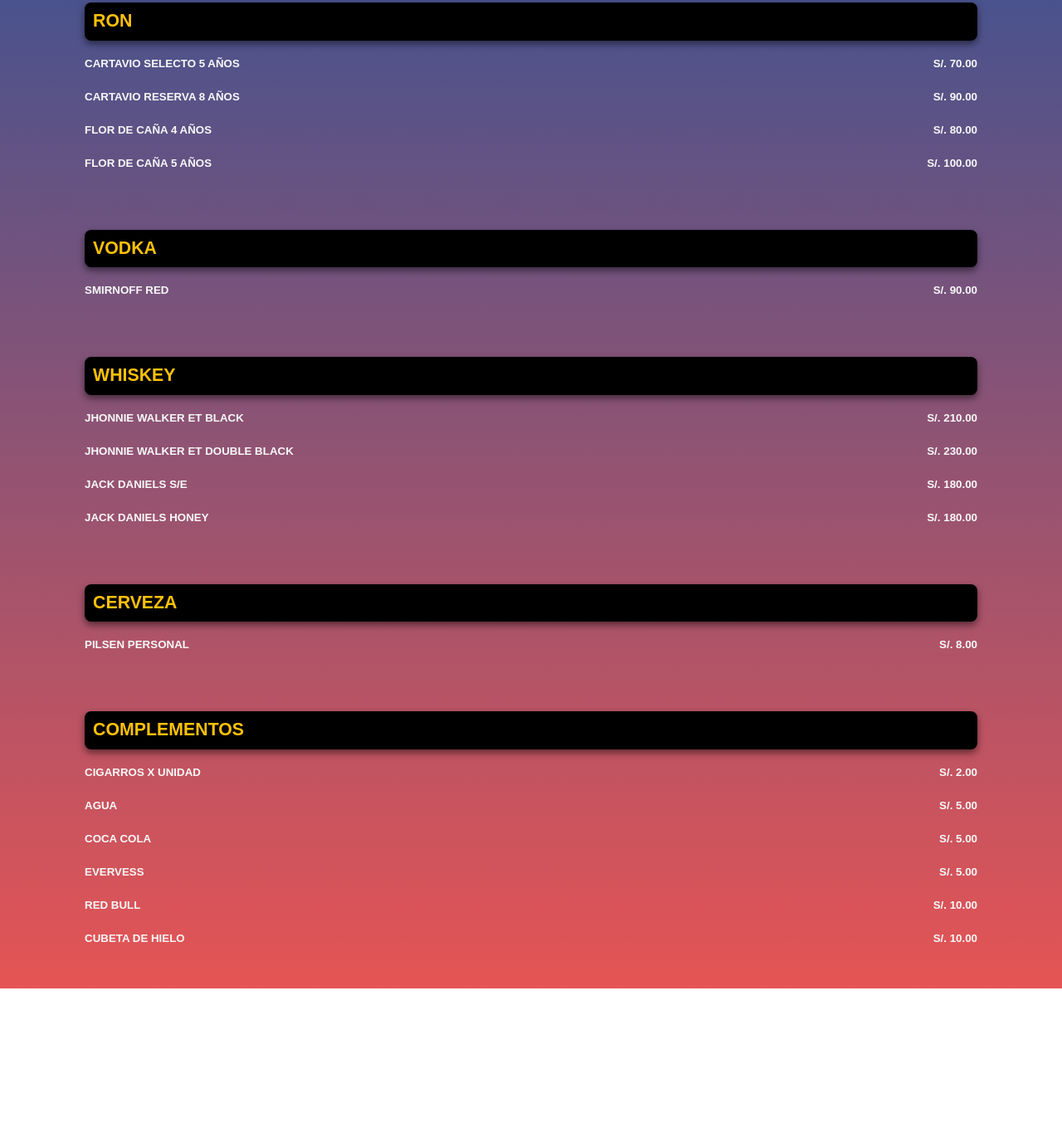
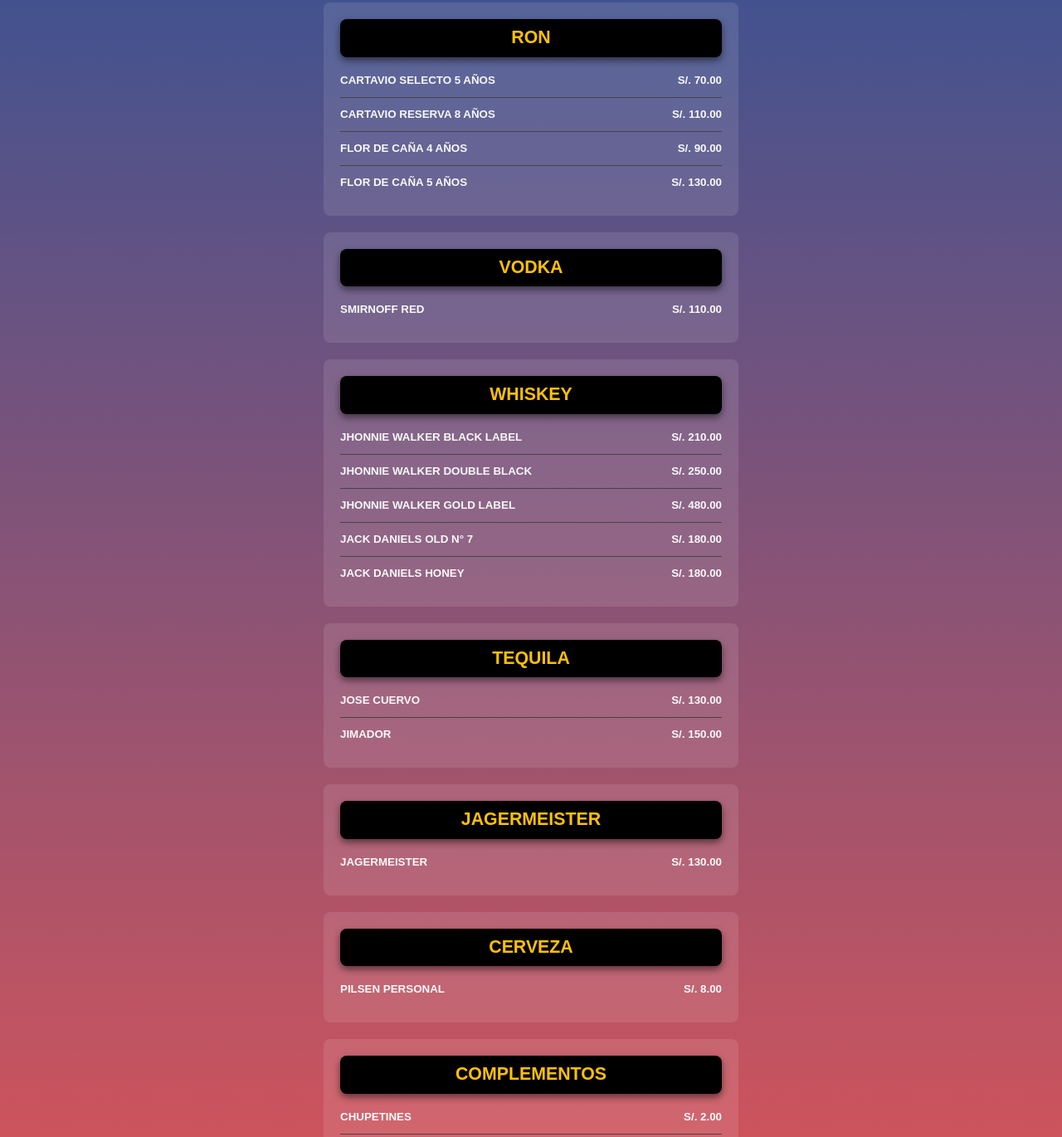
Before and after one commit to jantoni54/osirismenu, a plain HTML site: page index.html in a window 1280 px wide. Shown: the part 242-1612 px from the top of the page at 83% size. Before the commit the page ends 1433 px from the top, so only its background shows below. Drawn offline with nearby package versions, Linux system fonts and the light colour scheme.

Commit message:
nueva carta

```diff
--- a/index.html
+++ b/index.html
@@ -14,37 +14,31 @@
         }
         .menu-header {
             text-align: center;
+            margin-bottom: 20px;
         }
         .menu-logo {
             max-width: 400px;
             height: auto;
-            display: inline-block;
-            padding: 0px;
         }
         .menu-section {
             padding: 20px;
             border-radius: 8px;
             margin-bottom: 20px;
+            background: rgba(255, 255, 255, 0.1); /* Ligero fondo para destacar */
         }
         .menu-item {
             display: flex;
             justify-content: space-between;
             align-items: center;
             padding: 10px 0;
+            font-size: 10pt;
             border-bottom: 1px solid #444;
-            background: transparent; /* Ensures transparency */
-            font-weight: bold;
+        }
+        .menu-item:last-child {
             border-bottom: none;
-            font-size: 10pt;
         }
         .menu-price {
-            color: #f9f9f9;
             font-weight: bold;
-        }
-        .icon {
-            font-size: 1.5rem;
-            color: #FF6347;
-            margin-right: 10px;
         }
         .text-warning {
             color: #FF4500;
@@ -55,20 +49,38 @@
             box-shadow: 0px 4px 8px rgba(0, 0, 0, 0.5);
             transition: transform 0.3s ease;
             font-size: 16pt;
+            text-align: center;
         }
-
         .text-warning:hover {
             transform: scale(1.05);
         }
+        span{
+            font-weight: bold;
+        }
+         .px-20 {
+        padding-left: 20rem; /* Para pantallas grandes */
+        padding-right: 20rem;
+        }
+
+        @media (max-width: 768px) { /* Para tablets y teléfonos */
+            .px-20 {
+                padding-left: 2rem; /* Reduce el padding en pantallas pequeñas */
+                padding-right: 2rem;
+            }
+        }
     </style>
-
 </head>
 <body>
     <div class="container">
+        <!-- Header -->
         <div class="menu-header">
             <img src="logo_osiris.png" alt="Logo Osiris Club" class="menu-logo">
         </div>
-        <!-- Cócteles Section -->
+
+        <!-- Menu in Two Columns -->
+        <div class="row">
+            <!-- Sección RON -->
+            <div class="col-12 col-md-12 px-20">
                 <div class="menu-section">
                     <h2 class="text-warning">RON</h2>
                     <div class="menu-item">
@@ -77,37 +89,48 @@
                     </div>
                     <div class="menu-item">
                         <span>CARTAVIO RESERVA 8 AÑOS</span>
+                        <span class="menu-price">S/. 110.00</span>
+                    </div>
+                    <div class="menu-item">
+                        <span>FLOR DE CAÑA 4 AÑOS</span>
                         <span class="menu-price">S/. 90.00</span>
                     </div>
                     <div class="menu-item">
-                <span>FLOR DE CAÑA 4 AÑOS</span>
-                <span class="menu-price">S/. 80.00</span>
-            </div>
-            <div class="menu-item">
                         <span>FLOR DE CAÑA 5 AÑOS</span>
-                <span class="menu-price">S/. 100.00</span>
+                        <span class="menu-price">S/. 130.00</span>
                     </div>
                 </div>
-        <!-- Shots Section -->
+            </div>
+
+            <!-- Sección VODKA -->
+            <div class="col-12 col-md-12 px-20">
                 <div class="menu-section">
                     <h2 class="text-warning">VODKA</h2>
                     <div class="menu-item">
                         <span>SMIRNOFF RED</span>
-                <span class="menu-price">S/. 90.00</span>
+                        <span class="menu-price">S/. 110.00</span>
                     </div>
                 </div>
+            </div>
+
+            <!-- Sección WHISKEY -->
+            <div class="col-12 col-md-12 px-20">
                 <div class="menu-section">
                     <h2 class="text-warning">WHISKEY</h2>
                     <div class="menu-item">
-                <span>JHONNIE WALKER ET BLACK</span>
+                        <span>JHONNIE WALKER BLACK LABEL</span>
                         <span class="menu-price">S/. 210.00</span>
                     </div>
                     <div class="menu-item">
-                <span>JHONNIE WALKER ET DOUBLE BLACK</span>
-                <span class="menu-price">S/. 230.00</span>
+                        <span>JHONNIE WALKER DOUBLE BLACK</span>
+                        <span class="menu-price">S/. 250.00</span>
                     </div>
                     <div class="menu-item">
-                <span>JACK DANIELS S/E</span>
+                        <span>JHONNIE WALKER GOLD LABEL</span>
+                        <span class="menu-price">S/. 480.00</span>
+                    </div>
+                    <div class="menu-item">
+                        <span>JACK DANIELS OLD N° 7</span>
                         <span class="menu-price">S/. 180.00</span>
                     </div>
                     <div class="menu-item">
@@ -115,6 +138,36 @@
                         <span class="menu-price">S/. 180.00</span>
                     </div>
                 </div>
+            </div>
+
+            <!-- Sección TEQUILA -->
+            <div class="col-12 col-md-12 px-20">
+                <div class="menu-section">
+                    <h2 class="text-warning">TEQUILA</h2>
+                    <div class="menu-item">
+                        <span>JOSE CUERVO</span>
+                        <span class="menu-price">S/. 130.00</span>
+                    </div>
+                    <div class="menu-item">
+                        <span>JIMADOR</span>
+                        <span class="menu-price">S/. 150.00</span>
+                    </div>
+                </div>
+            </div>
+
+            <!-- Sección JAGERMEISTER -->
+            <div class="col-12 col-md-12 px-20">
+                <div class="menu-section">
+                    <h2 class="text-warning">JAGERMEISTER</h2>
+                    <div class="menu-item">
+                        <span>JAGERMEISTER</span>
+                        <span class="menu-price">S/. 130.00</span>
+                    </div>
+                </div>
+            </div>
+
+            <!-- Sección CERVEZA -->
+            <div class="col-12 col-md-12 px-20">
                 <div class="menu-section">
                     <h2 class="text-warning">CERVEZA</h2>
                     <div class="menu-item">
@@ -122,8 +175,16 @@
                         <span class="menu-price">S/. 8.00</span>
                     </div>
                 </div>
+            </div>
+
+            <!-- Sección COMPLEMENTOS -->
+            <div class="col-12 col-md-12 px-20">
                 <div class="menu-section">
                     <h2 class="text-warning">COMPLEMENTOS</h2>
+                    <div class="menu-item">
+                        <span>CHUPETINES</span>
+                        <span class="menu-price">S/. 2.00</span>
+                    </div>
                     <div class="menu-item">
                         <span>CIGARROS X UNIDAD</span>
                         <span class="menu-price">S/. 2.00</span>
@@ -137,10 +198,6 @@
                         <span class="menu-price">S/. 5.00</span>
                     </div>
                     <div class="menu-item">
-                <span>EVERVESS</span>
-                <span class="menu-price">S/. 5.00</span>
-            </div>
-            <div class="menu-item">
                         <span>RED BULL</span>
                         <span class="menu-price">S/. 10.00</span>
                     </div>
@@ -150,9 +207,10 @@
                     </div>
                 </div>
             </div>
+        </div>
+    </div>
 
-    <!-- Bootstrap JS & Icons -->
+    <!-- Bootstrap JS -->
     <script src="https://cdn.jsdelivr.net/npm/bootstrap@5.3.1/dist/js/bootstrap.bundle.min.js"></script>
-    <link rel="stylesheet" href="https://cdnjs.cloudflare.com/ajax/libs/bootstrap-icons/1.5.0/font/bootstrap-icons.min.css">
 </body>
 </html>
```
Lines whose indentation alone changed are shown as unchanged.
